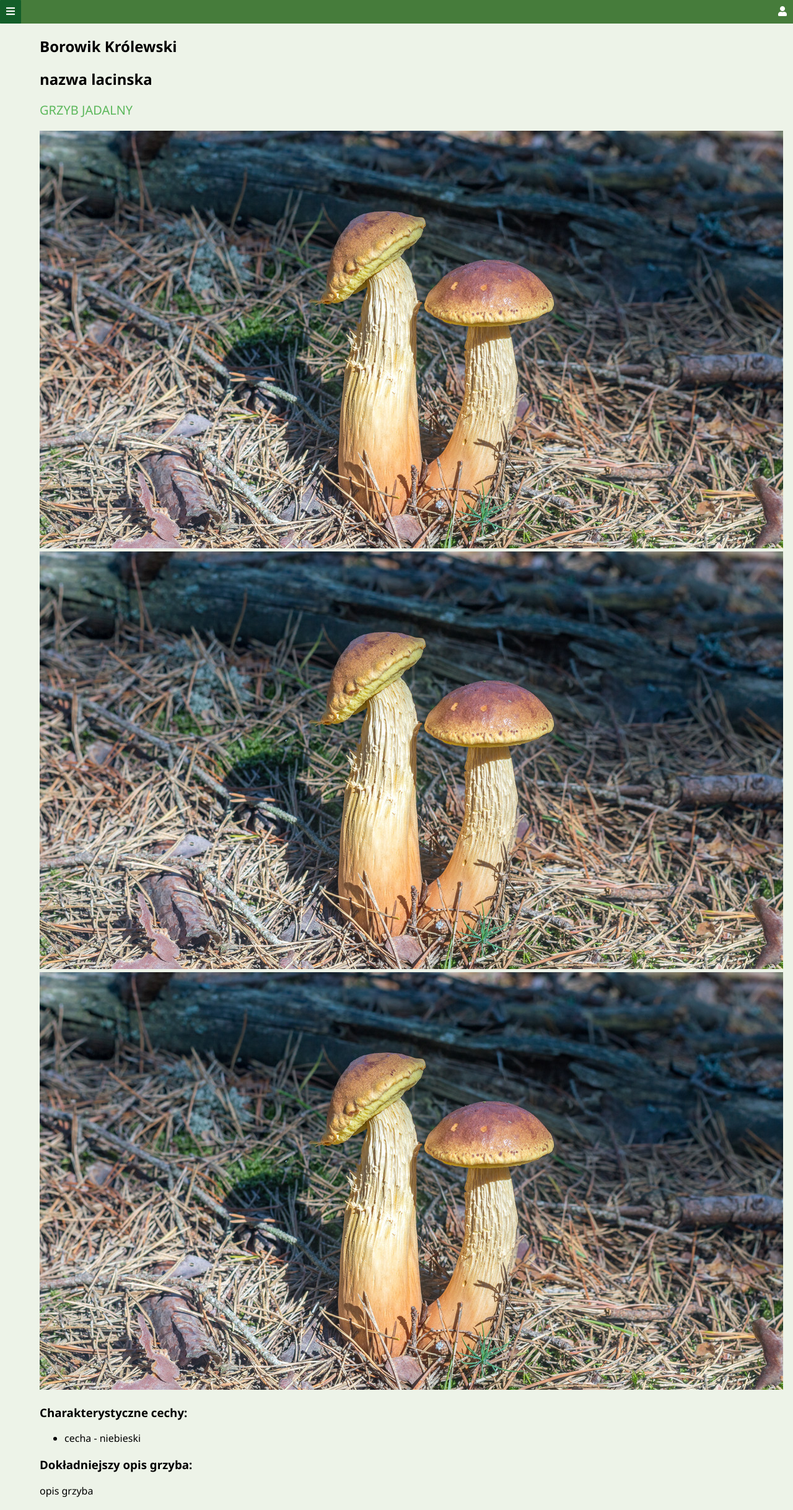
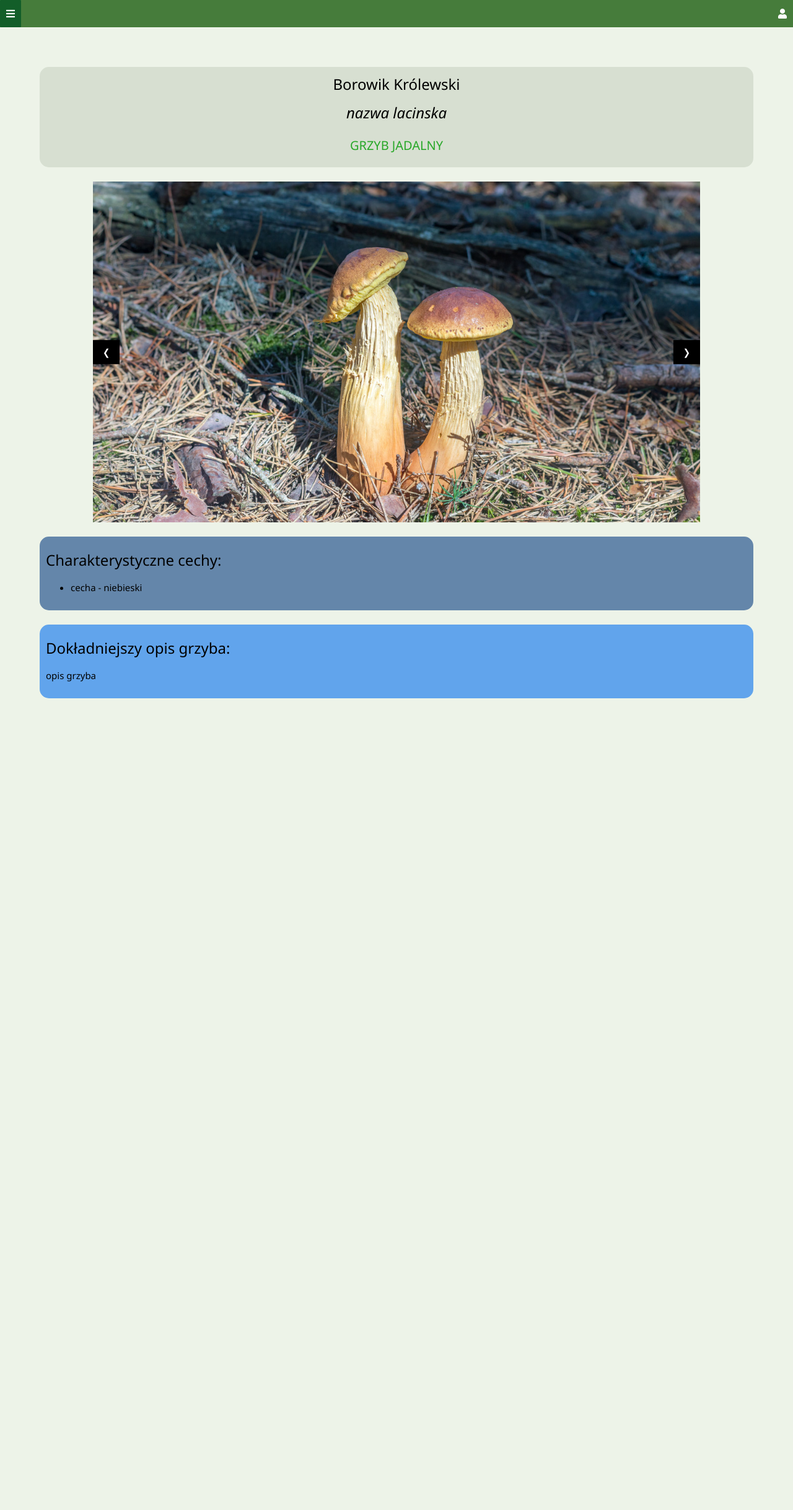
Before and after one commit to P1X2/Mashroom_identification_app, a Django app: page /mushroom/1/ in a window 1280 px wide. Shown: the whole page at 62% size. After the commit the page ends 1127 px from the top, so only its background shows below. Run offline with Django 5.2, Linux system fonts and the light colour scheme; data comes from the database, SQL or seed files in the repository.

Commit message:
edited mushroom

```diff
--- a/base/templates/base/mushroom.html
+++ b/base/templates/base/mushroom.html
@@ -1,5 +1,9 @@
 {% extends 'main.html' %} {% block content %}
-<div class="container">
+<link rel="stylesheet" href="https://www.w3schools.com/w3css/4/w3.css">
+
+
+<div class="mushroom-container">
+  <div class="mushroom-basic-info">
     <h1 class="mushroom-name">{{ mushroom.name }}</h1>
     <h2 class="scientific-name">{{ mushroom.specname }}</h2>
     {% if mushroom.edible %}
@@ -7,12 +11,29 @@
     {% else %}
     <p class="inedible">GRZYB NIEJADALNY</p>
     {% endif %}
-  <div class="images-container">
+  </div>
+
+  <div class="w3-content w3-display-container">
+    <img class="mySlides" src="{{ mushroom.img1.url }}">
+    <img class="mySlides" src="{{ mushroom.img2.url }}">
+    <img class="mySlides" src="{{ mushroom.img3.url }}">
+    <!-- <img class="mySlides" src="img_forest.jpg"> -->
+
+    <button class="w3-button w3-black w3-display-left" onclick="plusDivs(-1)">&#10094;</button>
+    <button class="w3-button w3-black w3-display-right" onclick="plusDivs(1)">&#10095;</button>
+  </div>
+
+<script>
+  var slideIndex = 1;
+  showDivs(slideIndex);
+</script>
+
+<!-- <div class="images-container">
     <img class="db_mushroom_photo" src="{{ mushroom.img1.url }}" />
     <img class="db_mushroom_photo" src="{{ mushroom.img2.url }}" />
     <img class="db_mushroom_photo" src="{{ mushroom.img3.url }}" />
-  </div>
-  <div class="characteristics">
+  </div>  -->
+  <div class="mushroom-characteristics">
     <h3>Charakterystyczne cechy:</h3>
     <ul>
       {% for a, z in mushroom.characteristics.items %}
@@ -20,7 +41,7 @@
       {% endfor %}
     </ul>
   </div>
-  <div class="description">
+  <div class="mushroom-description">
     <h3>Dokładniejszy opis grzyba:</h3>
     <p>{{mushroom.description}}</p>
   </div>
--- a/static/scripts/script.js
+++ b/static/scripts/script.js
@@ -38,3 +38,18 @@ function changeTab(selector_side) {
     tab.style.display = "none";
   }
 }
+
+function plusDivs(n) {
+  showDivs(slideIndex += n);
+}
+
+function showDivs(n) {
+  var i;
+  var x = document.getElementsByClassName("mySlides");
+  if (n > x.length) {slideIndex = 1}
+  if (n < 1) {slideIndex = x.length} ;
+  for (i = 0; i < x.length; i++) {
+    x[i].style.display = "none";
+  }
+  x[slideIndex-1].style.display = "block";
+}
--- a/static/styles/style.css
+++ b/static/styles/style.css
@@ -447,6 +447,107 @@
   /* background-color: #4caf50; */
 }
 
+/* MUSHROOM */
+.mushroom-container {
+  display: flex;
+  flex-direction: column;
+  justify-content: center;
+  justify-items: center;
+  margin: auto;
+  padding: 5%;
+  background-color: var(--background-color);
+}
+
+.images-container {
+  display: flex;
+  justify-content: center;
+  justify-items: center;
+  /* background-color: #ffffff; */
+  width: 100%;
+  /* max-width: 700px; */
+  margin: auto;
+  flex-direction: row;
+  flex-wrap: wrap;
+  /* padding: 5px; */
+}
+
+.images-container img {
+  width: 47%;
+  margin: 2px;
+  border: solid 1px;
+  border-radius: 15px;
+  border-color: var(--background-color);
+}
+
+@media screen and (max-width: 650px) {
+  .images-container {
+    flex-direction: column;
+    flex-wrap: nowrap;
+  }
+
+  .images-container img {
+    width: 100%;
+    margin: auto;
+    margin-bottom: 5px;
+  }
+}
+
+.mushroom-basic-info {
+  display: flex;
+  justify-content: center;
+  justify-items: center;
+  margin: auto;
+  flex-direction: column;
+  background-color: var(--fourth-color);
+  border: solid 0px;
+  border-radius: 15px;
+  margin-bottom: 2%;
+  width: 100%;
+  align-items: center;
+}
+
+.mushroom-basic-info h2 {
+  margin: auto;
+  font-style: italic;
+  font-size: 24px;
+
+}
+
+.mushroom-basic-info h1 {
+  /* margin: auto; */
+}
+
+.mySlides {
+  display: none;
+  width: 100%;
+  margin: auto;
+}
+
+.mushroom-description {
+  background-color: #61a4ec;
+  border: solid 0px;
+  border-radius: 15px;
+  margin-bottom: 5%;
+  width: 100%;
+  padding: 10px;
+  margin: 2% 2% 0 0;
+  /* margin-bottom: 10px; */
+}
+
+.mushroom-characteristics {
+  background-color: #6486aa;
+  border: solid 0px;
+  border-radius: 15px;
+  margin-bottom: 5%;
+  width: 100%;
+  padding: 10px;
+  /* margin: auto; */
+  /* margin: 10px 10px 0 0; */
+  margin: 2% 2% 0 0;
+
+  /* margin-bottom: 10px; */
+
+}
 /* CLASSIFICATION PAGE */
 .container {
   flex: 1;
@@ -476,7 +577,7 @@
 
 .edible {
   font-size: 20px;
-  color: #5cb85c;
+  color: #27a727;
 }
 
 .inedible {
```
Lines whose indentation alone changed are shown as unchanged.
